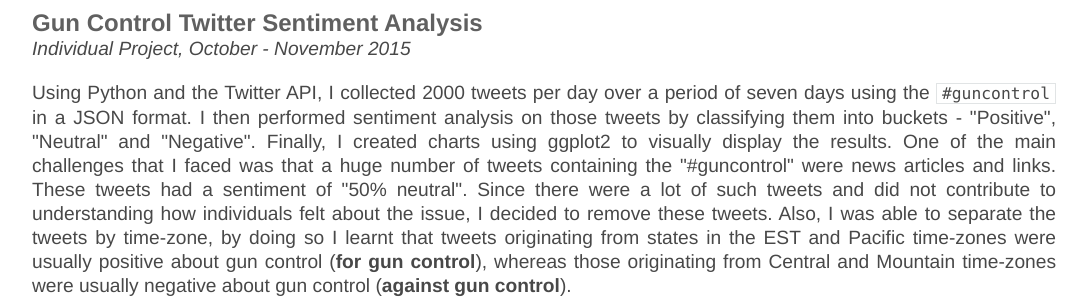
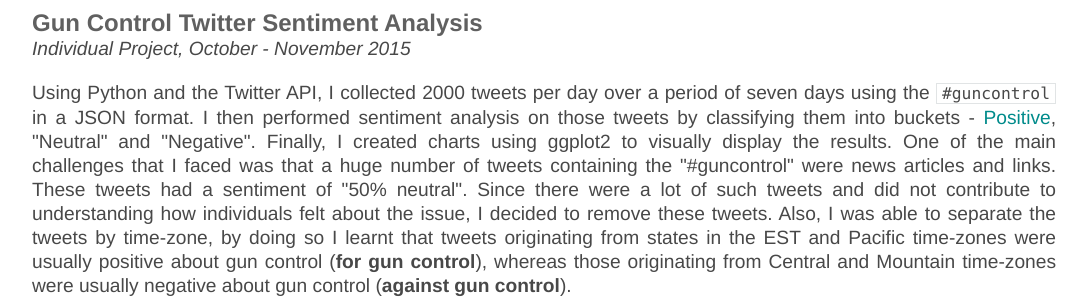
Before and after one commit to NeilBardhan/neilbardhan.github.io, a Jekyll site: the page built from projects/index.html, in a window 1280 px wide and 900 px high, scrolled down 2215 px. Shown: the part 153-453 px from the top of the window, without its empty margins (96-1183 px from the left). Built offline with Jekyll 4.4.1, drawn with Linux system fonts in a browser that asks for light colours.

Commit message:
Update index.html

```diff
--- a/projects/index.html
+++ b/projects/index.html
@@ -139,7 +139,7 @@
 	<div id="project5">
 		<h3>Gun Control Twitter Sentiment Analysis</h3>
 		<p><em>Individual Project, October - November 2015</em></p>
-		<p>Using Python and the Twitter API, I collected 2000 tweets per day over a period of seven days using the <code>#guncontrol</code> in a JSON format. I then performed sentiment analysis on those tweets by classifying them into buckets - "Positive", "Neutral" and "Negative". Finally, I created charts using ggplot2 to visually display the results. One of the main challenges that I faced was that a huge number of tweets containing the "#guncontrol" were news articles and links. These tweets had a sentiment of "50% neutral". Since there were a lot of such tweets and did not contribute to understanding how individuals felt about the issue, I decided to remove these tweets. Also, I was able to separate the tweets by time-zone, by doing so I learnt that tweets originating from states in the EST and Pacific time-zones were usually positive about gun control (<strong>for gun control</strong>), whereas those originating from Central and Mountain time-zones were usually negative about gun control (<strong>against gun control</strong>).</p>
+		<p>Using Python and the Twitter API, I collected 2000 tweets per day over a period of seven days using the <code>#guncontrol</code> in a JSON format. I then performed sentiment analysis on those tweets by classifying them into buckets - <span style="color: #008b8b;">Positive</span>, "Neutral" and "Negative". Finally, I created charts using ggplot2 to visually display the results. One of the main challenges that I faced was that a huge number of tweets containing the "#guncontrol" were news articles and links. These tweets had a sentiment of "50% neutral". Since there were a lot of such tweets and did not contribute to understanding how individuals felt about the issue, I decided to remove these tweets. Also, I was able to separate the tweets by time-zone, by doing so I learnt that tweets originating from states in the EST and Pacific time-zones were usually positive about gun control (<strong>for gun control</strong>), whereas those originating from Central and Mountain time-zones were usually negative about gun control (<strong>against gun control</strong>).</p>
 		<svg width="90" height="50">
   			<g>
     				<rect x="3" y="3" rx="5" ry="5" width="80" height="40" style = "stroke:steelblue;stroke-width:2" fill="steelblue"></rect>
```
